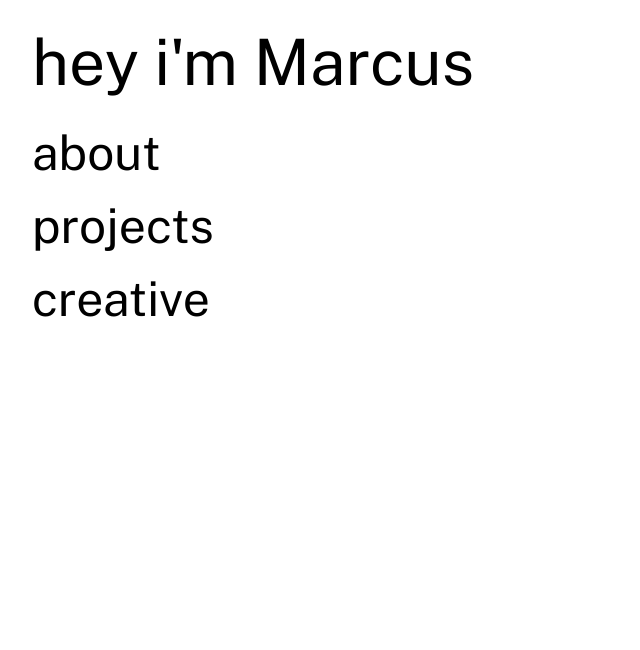
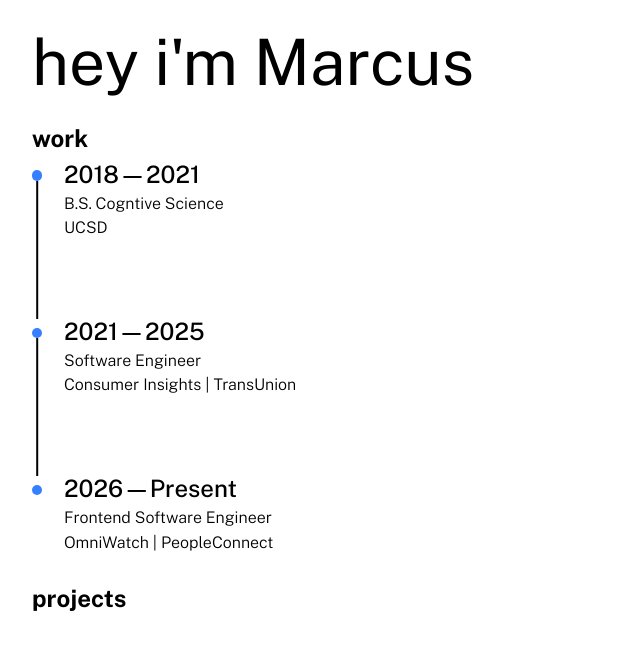
Before and after one commit to mlmar/mlmar.github.io, an Astro site: page / in a window 1280 px wide. Shown: the whole page, without its empty margins (0-640 px from the left). Built offline with nearby package versions, Linux system fonts and the light colour scheme; Astro itself is replaced by a stand-in of ours.

Commit message:
Move work to homepage

```diff
--- a/src/pages/about.astro
+++ b/src/components/Work.astro
@@ -7,29 +7,22 @@ const historyCollection = await getCollection('history');
 
 ---
 
-<Layout>
-    <ul class="flex-col">
+<ul class="flex-col work-list">
     {
         historyCollection.map(({ data }) => {
             return (
                 <li class="flex-col">
                     <h2> {data.start}&mdash;{data.end} </h2>
                     <p> {data.title} </p>
-                        <p> {data.product} | {data.company} </p>
+                    <p> {!!data.product && `${data.product} |`}  {data.company} </p>
                 </li>
             );
         })
     }
 </ul>
-	<BackButton/>
-</Layout>
 
 <style>
-    :global(main) {
-        justify-content: space-between;
-    }
-
-    ul {
+    ul.work-list {
         --dot-size: 0.65rem;
         --list-gap: 5rem;
 
@@ -38,14 +31,14 @@ const historyCollection = await getCollection('history');
 
     }
 
-    li {
+    ul.work-list li {
         gap: 0.35rem;
         font-weight: 300;
         position: relative;
         padding-left: 2rem;
     }
 
-    li:before {
+    ul.work-list li:before {
         content: ' ';
         position: absolute;
         width: var(--dot-size);
@@ -55,7 +48,7 @@ const historyCollection = await getCollection('history');
         left: 0;
         top: var(--dot-size);
     }
-    li:not(:last-child):after {
+    ul.work-list li:not(:last-child):after {
         content: ' ';
         position: absolute;
         width: 0.1rem;
@@ -66,7 +59,7 @@ const historyCollection = await getCollection('history');
         transform: translateX(-50%);
     }
 
-    h2 {
+    ul.work-list h2 {
         font-weight: 500;
     }
 </style>
--- a/src/config/history.json
+++ b/src/config/history.json
@@ -3,8 +3,7 @@
         "id": "ucsd",
         "start": "2018",
         "end": "2021",
-        "title": "student",
-        "product": "B.S. Cogntive Science",
+        "title": "B.S. Cogntive Science",
         "company": "UCSD"
     },
     {
@@ -17,8 +16,8 @@
     },
     {
         "id": "pc",
-        "start": "2018",
-        "end": "2021",
+        "start": "2026",
+        "end": "Present",
         "title": "Frontend Software Engineer",
         "product": "OmniWatch",
         "company": "PeopleConnect"
--- a/src/content.config.ts
+++ b/src/content.config.ts
@@ -8,24 +8,24 @@ const history = defineCollection({
         start: z.string(),
         end: z.string(),
         title: z.string(),
-        product: z.string(),
+        product: z.string().optional(),
         company: z.string()
     })
 });
 
-const projects = defineCollection({
-    loader: file('./src/config/projects.json'),
-    schema: z.object({
-        title: z.string(),
-        description: z.string(),
-        github: z.string(),
-        uri: z.string(),
-        imgUri: z.string(),
-        stack: z.array(z.string()),
-    })
-})
+// const projects = defineCollection({
+//     loader: file('./src/config/projects.json'),
+//     schema: z.object({
+//         title: z.string(),
+//         description: z.string(),
+//         github: z.string(),
+//         uri: z.string(),
+//         imgUri: z.string(),
+//         stack: z.array(z.string()),
+//     })
+// })
 
 export const collections = {
     history,
-    projects
+    // projects
 }
--- a/src/pages/index.astro
+++ b/src/pages/index.astro
@@ -1,18 +1,18 @@
 ---
-import Layout from "../layouts/Layout.astro";
+import Layout from '../layouts/Layout.astro';
+import Work from '../components/Work.astro';
+import Projects from '../components/Projects.astro';
 ---
 
 <Layout>
 	<h1> hey i'm Marcus </h1>
-	<nav class="flex-col">
-		<a href="/about">about</a>
-		<a href="/projects">
-			projects
-		</a>
-		<a href="creative">
-			creative
-		</a>
-	</nav>
+	<section class="flex-col">
+		<h2> work </h2>
+		<Work/>
+	</section>
+	<section class="flex-col">
+		<h2> projects </h2>
+	</section>
 </Layout>
 
 <script>
@@ -35,11 +35,8 @@ import Layout from "../layouts/Layout.astro";
         line-height: 3.75rem;
         font-weight: 400;
     }
-    nav {
-        gap: 1rem;
-    }
-    a {
-        font-size: 3rem;
-		width: fit-content;
-    }
+
+	section {
+		gap: 0.5rem;
+	}
 </style>
```
Lines whose indentation alone changed are shown as unchanged.
